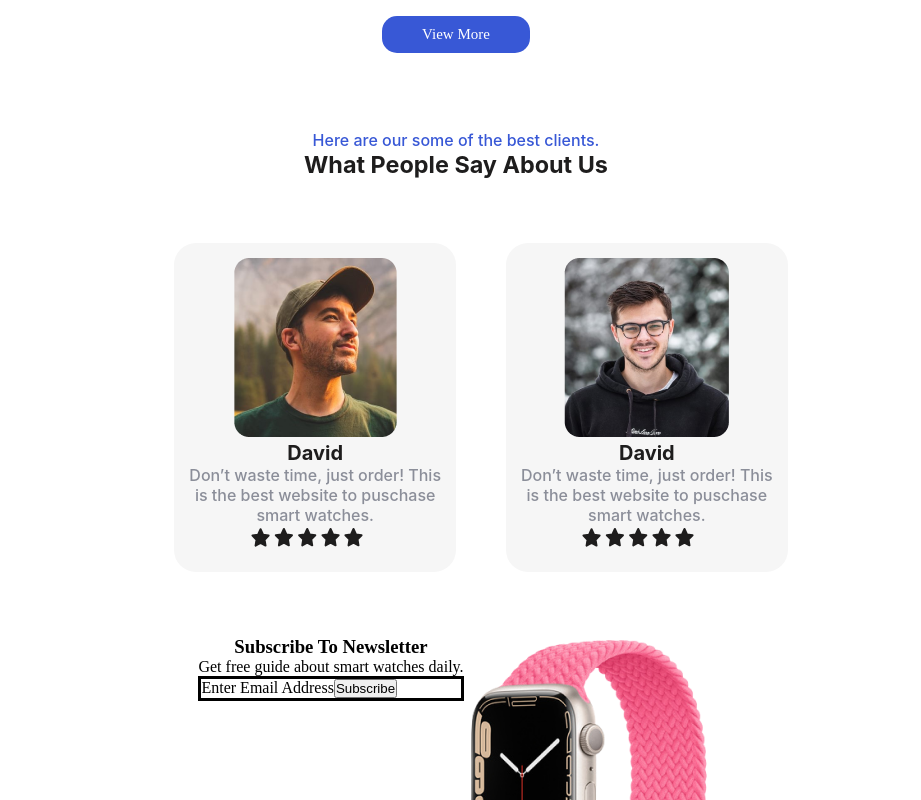
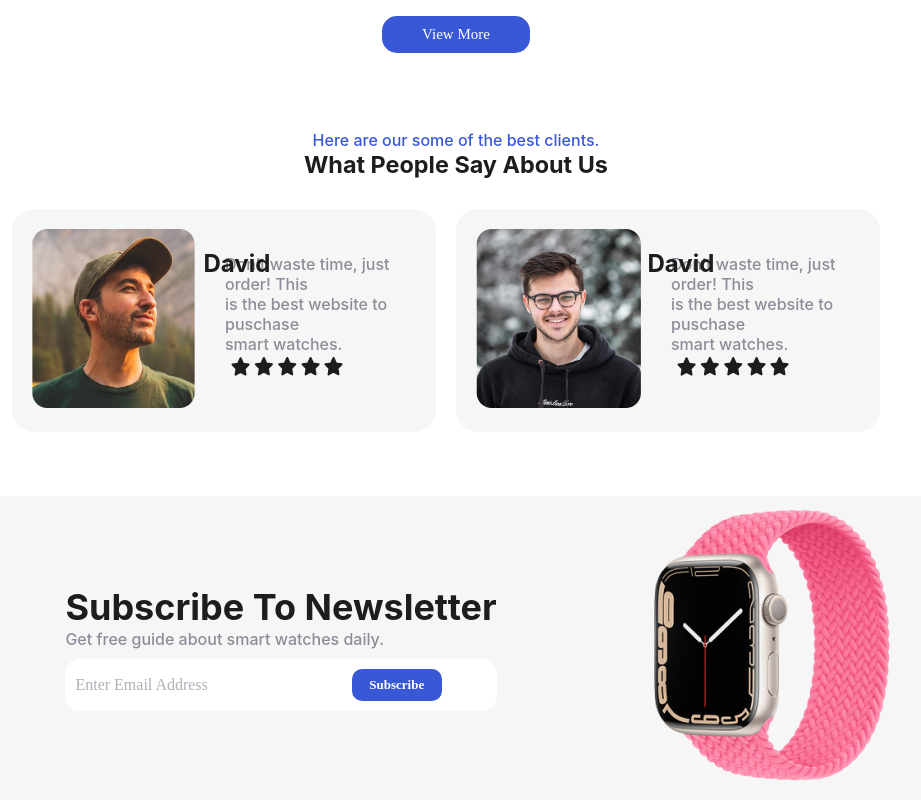
Before and after one commit to YongoDavid/Hiit-projects, a plain HTML site: page Class Work3/index.html in a window 1280 px wide. Shown: the part 2000-2800 px from the top of the page, without its empty margins (184-1105 px from the left). Drawn offline with Linux system fonts and the light colour scheme.

Commit message:
i have finihed the watch site and it looks amazing

```diff
--- a/Class Work3/index.html
+++ b/Class Work3/index.html
@@ -56,23 +56,23 @@
     <div id="Watch-row1">
         <div class="the-watch">
             <div>
+                <h4>Apple</h4>
                 <img src="images/apple-watch-series7-black-myshop-pk-1-removebg-preview 1.png" alt="">
             </div>
-            <!-- <h4>Apple</h4> -->
             <p>Apple is one of the <br> most famous smart <br> watches providing <br> company.</p>
         </div>
         <div class="the-watch">
             <div>
+                <h4>Xiaomi</h4>
                 <img src="images/xiaomi_redmi_watch_2_lite_azul_01_l-removebg-preview 1.png" alt="">
             </div>
-            <!-- <h4>Xiaomi</h4> -->
             <p>Xiaomi smart watches <br> are produced by MI <br> company.</p>
         </div>
         <div class="the-watch">
             <div>
+                <h4>FitBit</h4>
                 <img src="images/fitbit.png" alt="">
             </div>
-            <!-- <h4>FitBit</h4> -->
             <p>FitBit smart watches <br> are best for there <br> health and fitness <br> features.</p>
         </div>
     </div>
@@ -86,6 +86,7 @@
         <div class="watch-section1">
 
             <div class="watch-individual">
+
                 <img src="images/MKUQ3_VW_34FR+watch-45-alum-midnight-nc-7s_VW_34FR_WF_CO-removebg-preview (1) 1.png"
                     alt="">
                 <p>Apple Smart I</p>
@@ -310,56 +311,79 @@
 
 
     <div id="Comments-section">
-        <div class="profile1">
+        <div id="comment-main">
+            <div class="comment-inner1">
+                <div class="comment-innerleft">
+                    <h5>David</h5>
                     <img src="images/6426000_sd-removebg-preview 1.png" alt="">
-            <h4>David</h4>
+                </div>
+
+                <div class="comment-innerright">
                     <p>Don’t waste time, just order! This <br> is the best website to puschase <br> smart watches.</p>
                     <svg xmlns="http://www.w3.org/2000/svg" width="141" height="28" viewBox="0 0 141 28" fill="none">
                         <path
                             d="M15.552 4.27905L18.0387 9.65722L23.5995 10.5249L19.5758 14.7089L20.5254 20.6198L15.552 17.8276L10.5786 20.6198L11.5282 14.7089L7.50446 10.5249L13.0653 9.65722L15.552 4.27905Z"
-                    fill="#1E1D1D" stroke="#1E1D1D" stroke-width="2" stroke-linecap="round" stroke-linejoin="round" />
+                            fill="#1E1D1D" stroke="#1E1D1D" stroke-width="2" stroke-linecap="round"
+                            stroke-linejoin="round" />
                         <path
-                    d="M62.2278 4L64.7145 9.37817L70.2753 10.2459L66.2515 14.4299L67.2011 20.3407L62.2278 17.5485L57.2544 20.3407L58.204 14.4299L54.1802 10.2459L59.7411 9.37817L62.2278 4Z"
-                    fill="#1E1D1D" stroke="#1E1D1D" stroke-width="2" stroke-linecap="round" stroke-linejoin="round" />
+                            d="M62.2278 4L64.7145 9.37817L70.2753 10.2459L66.2516 14.4299L67.2012 20.3407L62.2278 17.5485L57.2544 20.3407L58.204 14.4299L54.1802 10.2459L59.7411 9.37817L62.2278 4Z"
+                            fill="#1E1D1D" stroke="#1E1D1D" stroke-width="2" stroke-linecap="round"
+                            stroke-linejoin="round" />
                         <path
-                    d="M85.5656 4L88.0523 9.37817L93.6131 10.2459L89.5894 14.4299L90.539 20.3407L85.5656 17.5485L80.5922 20.3407L81.5418 14.4299L77.518 10.2459L83.0789 9.37817L85.5656 4Z"
-                    fill="#1E1D1D" stroke="#1E1D1D" stroke-width="2" stroke-linecap="round" stroke-linejoin="round" />
+                            d="M85.5656 4L88.0523 9.37817L93.6132 10.2459L89.5894 14.4299L90.539 20.3407L85.5656 17.5485L80.5922 20.3407L81.5418 14.4299L77.5181 10.2459L83.0789 9.37817L85.5656 4Z"
+                            fill="#1E1D1D" stroke="#1E1D1D" stroke-width="2" stroke-linecap="round"
+                            stroke-linejoin="round" />
                         <path
-                    d="M108.501 4L110.988 9.37817L116.549 10.2459L112.525 14.4299L113.475 20.3407L108.501 17.5485L103.528 20.3407L104.477 14.4299L100.454 10.2459L106.014 9.37817L108.501 4Z"
-                    fill="#1E1D1D" stroke="#1E1D1D" stroke-width="2" stroke-linecap="round" stroke-linejoin="round" />
+                            d="M108.501 4L110.988 9.37817L116.549 10.2459L112.525 14.4299L113.474 20.3407L108.501 17.5485L103.528 20.3407L104.477 14.4299L100.454 10.2459L106.014 9.37817L108.501 4Z"
+                            fill="#1E1D1D" stroke="#1E1D1D" stroke-width="2" stroke-linecap="round"
+                            stroke-linejoin="round" />
                         <path
                             d="M38.8899 4L41.3766 9.37817L46.9374 10.2459L42.9137 14.4299L43.8633 20.3407L38.8899 17.5485L33.9165 20.3407L34.8661 14.4299L30.8423 10.2459L36.4032 9.37817L38.8899 4Z"
-                    fill="#1E1D1D" stroke="#1E1D1D" stroke-width="2" stroke-linecap="round" stroke-linejoin="round" />
-            </svg>
-        </div>
-
-        <div class="profile1">
-            <img src="images/profile2.png" alt="">
-            <h4>David</h4>
-            <p>Don’t waste time, just order! This <br> is the best website to puschase <br> smart watches.</p>
-            <svg xmlns="http://www.w3.org/2000/svg" width="141" height="28" viewBox="0 0 141 28" fill="none">
-                <path
-                    d="M15.552 4.27905L18.0387 9.65722L23.5995 10.5249L19.5758 14.7089L20.5254 20.6198L15.552 17.8276L10.5786 20.6198L11.5282 14.7089L7.50446 10.5249L13.0653 9.65722L15.552 4.27905Z"
-                    fill="#1E1D1D" stroke="#1E1D1D" stroke-width="2" stroke-linecap="round" stroke-linejoin="round" />
-                <path
-                    d="M62.2278 4L64.7145 9.37817L70.2753 10.2459L66.2515 14.4299L67.2011 20.3407L62.2278 17.5485L57.2544 20.3407L58.204 14.4299L54.1802 10.2459L59.7411 9.37817L62.2278 4Z"
-                    fill="#1E1D1D" stroke="#1E1D1D" stroke-width="2" stroke-linecap="round" stroke-linejoin="round" />
-                <path
-                    d="M85.5656 4L88.0523 9.37817L93.6131 10.2459L89.5894 14.4299L90.539 20.3407L85.5656 17.5485L80.5922 20.3407L81.5418 14.4299L77.518 10.2459L83.0789 9.37817L85.5656 4Z"
-                    fill="#1E1D1D" stroke="#1E1D1D" stroke-width="2" stroke-linecap="round" stroke-linejoin="round" />
-                <path
-                    d="M108.501 4L110.988 9.37817L116.549 10.2459L112.525 14.4299L113.475 20.3407L108.501 17.5485L103.528 20.3407L104.477 14.4299L100.454 10.2459L106.014 9.37817L108.501 4Z"
-                    fill="#1E1D1D" stroke="#1E1D1D" stroke-width="2" stroke-linecap="round" stroke-linejoin="round" />
-                <path
-                    d="M38.8899 4L41.3766 9.37817L46.9374 10.2459L42.9137 14.4299L43.8633 20.3407L38.8899 17.5485L33.9165 20.3407L34.8661 14.4299L30.8423 10.2459L36.4032 9.37817L38.8899 4Z"
-                    fill="#1E1D1D" stroke="#1E1D1D" stroke-width="2" stroke-linecap="round" stroke-linejoin="round" />
+                            fill="#1E1D1D" stroke="#1E1D1D" stroke-width="2" stroke-linecap="round"
+                            stroke-linejoin="round" />
                     </svg>
                 </div>
 
             </div>
 
+            <div class="comment-inner1">
+                <div class="comment-innerleft">
+                    <h5>David</h5>
+                    <img src="images/profile2.png" alt="">
+                </div>
+
+                <div class="comment-innerright">
+                    <p>Don’t waste time, just order! This <br> is the best website to puschase <br> smart watches.</p>
+                    <svg xmlns="http://www.w3.org/2000/svg" width="141" height="28" viewBox="0 0 141 28" fill="none">
+                        <path
+                            d="M15.552 4.27905L18.0387 9.65722L23.5995 10.5249L19.5758 14.7089L20.5254 20.6198L15.552 17.8276L10.5786 20.6198L11.5282 14.7089L7.50446 10.5249L13.0653 9.65722L15.552 4.27905Z"
+                            fill="#1E1D1D" stroke="#1E1D1D" stroke-width="2" stroke-linecap="round"
+                            stroke-linejoin="round" />
+                        <path
+                            d="M62.2278 4L64.7145 9.37817L70.2753 10.2459L66.2516 14.4299L67.2012 20.3407L62.2278 17.5485L57.2544 20.3407L58.204 14.4299L54.1802 10.2459L59.7411 9.37817L62.2278 4Z"
+                            fill="#1E1D1D" stroke="#1E1D1D" stroke-width="2" stroke-linecap="round"
+                            stroke-linejoin="round" />
+                        <path
+                            d="M85.5656 4L88.0523 9.37817L93.6132 10.2459L89.5894 14.4299L90.539 20.3407L85.5656 17.5485L80.5922 20.3407L81.5418 14.4299L77.5181 10.2459L83.0789 9.37817L85.5656 4Z"
+                            fill="#1E1D1D" stroke="#1E1D1D" stroke-width="2" stroke-linecap="round"
+                            stroke-linejoin="round" />
+                        <path
+                            d="M108.501 4L110.988 9.37817L116.549 10.2459L112.525 14.4299L113.474 20.3407L108.501 17.5485L103.528 20.3407L104.477 14.4299L100.454 10.2459L106.014 9.37817L108.501 4Z"
+                            fill="#1E1D1D" stroke="#1E1D1D" stroke-width="2" stroke-linecap="round"
+                            stroke-linejoin="round" />
+                        <path
+                            d="M38.8899 4L41.3766 9.37817L46.9374 10.2459L42.9137 14.4299L43.8633 20.3407L38.8899 17.5485L33.9165 20.3407L34.8661 14.4299L30.8423 10.2459L36.4032 9.37817L38.8899 4Z"
+                            fill="#1E1D1D" stroke="#1E1D1D" stroke-width="2" stroke-linecap="round"
+                            stroke-linejoin="round" />
+                    </svg>
+                </div>
+            </div>
+        </div>
+    </div>
+
 
     <div id="Newsletter">
+        <div class="Newsletter-main">
             <div class="Newsletter-left">
                 <h3>Subscribe To Newsletter</h3>
                 <p>Get free guide about smart watches daily.</p>
@@ -373,6 +397,11 @@
                 <img src="images/apple watch 4.png" alt="">
             </div>
         </div>
+    </div>
+
+    <div id="footer">
+        <p>Copyright @ 2023 | David Yongo</p>
+    </div>
 </body>
 
 </html>
--- a/Class Work3/style.css
+++ b/Class Work3/style.css
@@ -1,6 +1,11 @@
 *{
     margin: 0;
     padding: 0;
+}
+
+#Maincontent ,#Watch-row1 , #Watch-section , #watch-section2 , #Comments-section , #Newsletter {
+    margin-left: auto;
+    margin-right: auto;
 }
  /* the nav area  */
 nav{
@@ -131,6 +136,7 @@ line-height: 125.5%; /* 22.59px */
 }
 
 .the-watch{
+position: relative;
 margin-right: 1%;
 align-items: center;
 display: flex;
@@ -138,6 +144,16 @@ line-height: 125.5%; /* 22.59px */
 padding: 25px;
 border-radius: 22px;
 background: #F6F6F6;
+}
+.the-watch h4{
+position: absolute;
+margin-left: 41%;
+color: #1E1D1D;
+font-family: Inter;
+font-size: 27px;
+font-style: normal;
+font-weight: 700;
+line-height: normal;
 }
 .the-watch p{
 margin-left: 13px;
@@ -245,30 +261,38 @@ line-height: normal;
 }
 
 /* Comments section  */
-#Comments-section{
+#comment-main{
+    margin-top: 30px;
+    justify-content: center;
     display: flex;
-    justify-content: center;
-    margin-top: 5%;
+    position: relative;
 }
-.profile1{
+
+.comment-inner1{
+    padding: 20px;
+    width: 30%;
+    /* height: 100%;  */
+    background: #F6F6F6;
     border-radius: 22px;
-background: #F6F6F6;
-    margin-left: 50px;
-    text-align: center;
     display: flex;
     align-items: center;
- display: inline-block;
- padding: 15px;
+    margin-right: 20px;
 }
-.profile1 h4{
+.comment-innerleft h5{
+ position: absolute;
+ margin-top: 20px;
+ margin-left: 13.4%;
  color: #1E1D1D;
+ font-size: 24px;
  font-family: Inter;
-font-size: 20px;
-font-style: normal;
  font-weight: 700;
-line-height: normal;
+ word-wrap: break-word
 }
-.profile1 p{
+.comment-innerright{
+    padding-left: 30px;
+}
+.comment-innerright p{
+/* text-align: left; */
 color: #8B8E99;
 font-family: Inter;
 font-size: 16px;
@@ -277,6 +301,7 @@ font-weight: 500;
 line-height: normal;
 }
 
+
 /* NEWSLETTER SECTION */
 #Newsletter{
     margin-top: 5%;
@@ -284,12 +309,83 @@ line-height: normal;
     justify-content: center;
     text-align: center;
 }
+.Newsletter-main{
+    align-items: center;
+    display: flex;
+    padding: 10px;
+    padding-right: 80px;
+    padding-left: 80px;
+
+    border-radius: 22px;
+    background: #F6F6F6;
+}
+
 .Newsletter-left{
-    align-items: center;
-    justify-content: center;
-    text-align: center;
+    margin-right: 100px;
+    padding: 50px;
+}
+.Newsletter-left h3{
+color: #1E1D1D;
+font-family: Inter;
+font-size: 36px;
+font-style: normal;
+font-weight: 700;
+line-height: normal;
+}
+.Newsletter-left p{
+text-align: left;
+color: #8B8E99;
+font-family: Inter;
+font-size: 16px;
+font-style: normal;
+font-weight: 500;
+line-height: normal;
 }
 #Newsletterbtn{
-    border: solid;
+    margin-top: 10px;
+    border-radius: 15px;
+    background: #FFF;
+    align-items: center;
     display: flex;
+    padding: 10px;
 }
+#Newsletterbtn p{
+color: rgba(139, 142, 153, 0.70);
+font-family: Poppins;
+font-size: 16px;
+font-style: normal;
+font-weight: 500;
+line-height: 125.5%; /* 20.08px */
+}
+#Newsletterbtn button{
+margin-left: 35%;
+border-radius: 10px;
+width: 90px;
+padding: 8px;
+border: none;
+background-color: #3858D6;
+color: #FFF;
+text-align: center;
+font-family: Poppins;
+font-size: 13px;
+font-style: normal;
+font-weight: 600;
+line-height: 125.5%; /* 20.08px */
+}
+#footer{
+background-color: black;
+text-align: center;
+margin-top: 50px;
+color: #FFF;
+font-family: Poppins;
+font-size: 16px;
+font-style: normal;
+font-weight: 500;
+line-height: 125.5%; /* 20.08px */
+width: 100%;
+height: 30px;
+padding: 23px 0px 22px 0px;
+justify-content: center;
+/* align-items: center; */
+/* flex-shrink: 0; */
+}
```
Lines whose indentation alone changed are shown as unchanged.
